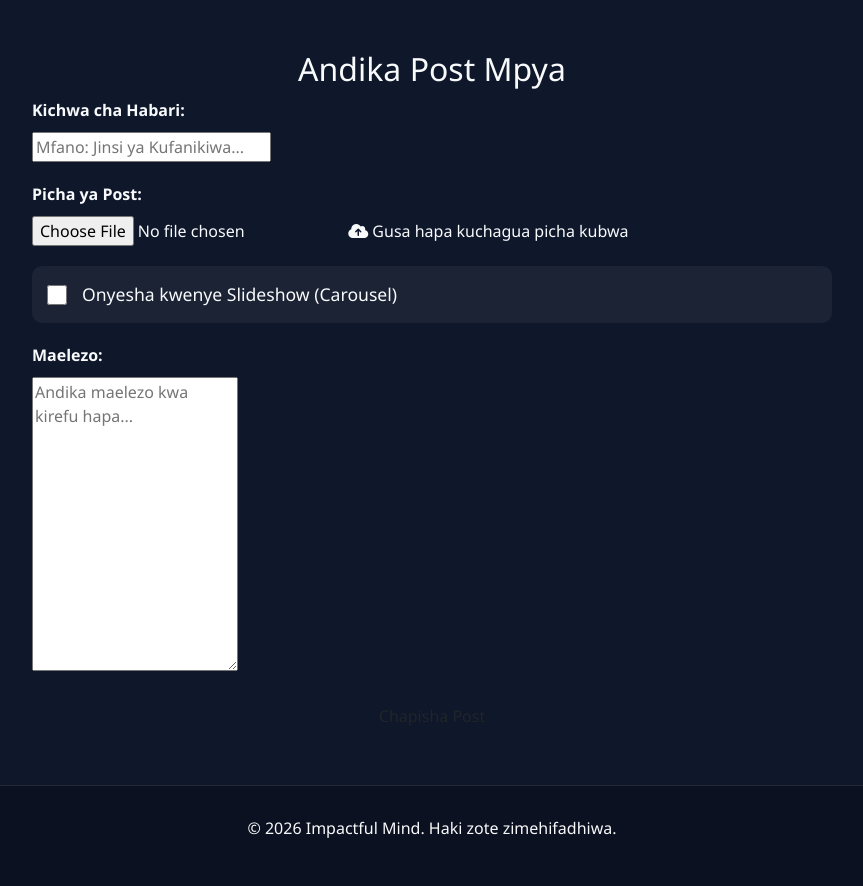
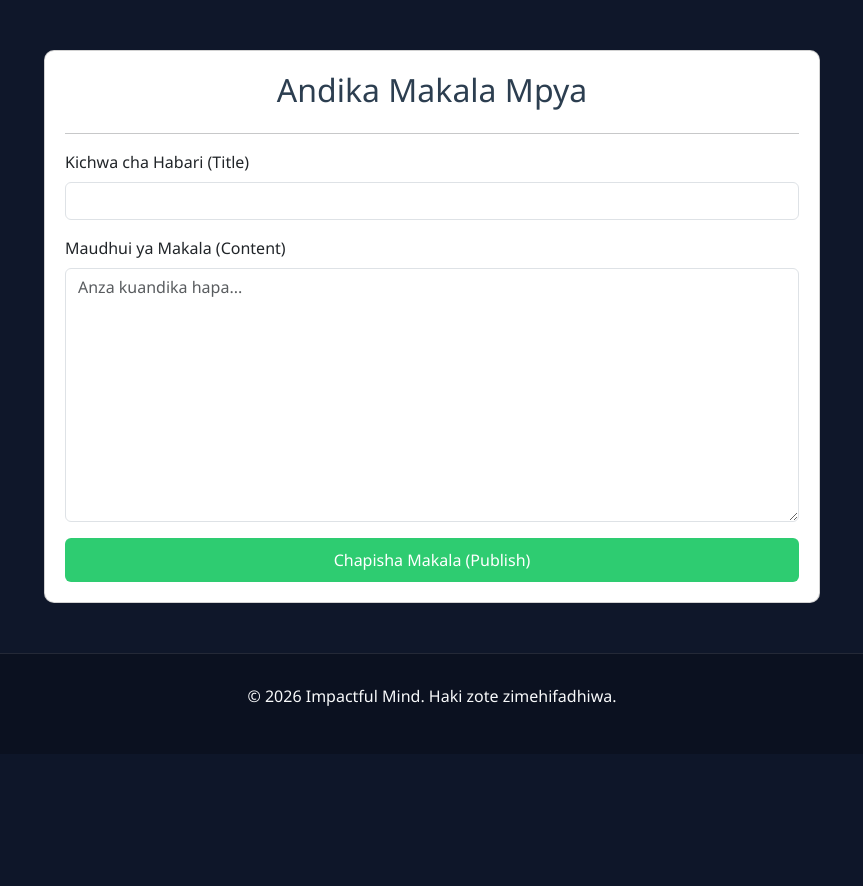
Before and after one commit to abdondismas0-hub/impactful-mind-web, a Flask app: page /add_post in a window 1280 px wide. Shown: the part 57-943 px from the top of the page, without its empty margins (208-1071 px from the left). After the commit the page ends 763 px from the top, so only its background shows below. Run offline with Flask 3, Linux system fonts and the light colour scheme; the visitor is signed in with stand-in values (Sample User, id 1).

Commit message:
Revamp add post form with new layout and styles
Replaced the old post form with a new layout for adding articles, including updated styles and structure.

```diff
--- a/templates/add_post.html
+++ b/templates/add_post.html
@@ -1,46 +1,22 @@
 {% extends "base.html" %}
-
 {% block content %}
-<div class="glass-panel" style="max-width: 800px; margin: 50px auto;">
-    <h2 style="text-align: center; color: var(--accent);">Andika Post Mpya</h2>
-
-    <form method="POST" enctype="multipart/form-data">
-        <label style="display: block; margin: 10px 0; font-weight: bold;">Kichwa cha Habari:</label>
-        <input type="text" name="title" required placeholder="Mfano: Jinsi ya Kufanikiwa...">
-
-        <label style="display: block; margin: 20px 0 10px 0; font-weight: bold;">Picha ya Post:</label>
-
-        <!-- ENEO KUBWA LA KU-UPLOAD -->
-        <label class="upload-area">
-            <input type="file" name="image_file" accept="image/*" onchange="previewImage(event)">
-            <i class="fas fa-cloud-upload-alt upload-icon"></i>
-            <span class="upload-label" id="uploadText">Gusa hapa kuchagua picha kubwa</span>
-            <img id="imagePreview" style="max-width: 100%; max-height: 200px; margin-top: 10px; display: none; border-radius: 10px;">
-        </label>
-
-        <div style="margin: 20px 0; background: rgba(255,255,255,0.05); padding: 15px; border-radius: 10px; display: flex; align-items: center;">
-            <input type="checkbox" name="is_carousel" style="width: 20px; height: 20px; margin-bottom: 0; margin-right: 15px;">
-            <span style="color: var(--accent); font-size: 1.1rem;">Onyesha kwenye Slideshow (Carousel)</span>
-        </div>
-
-        <label style="display: block; margin: 10px 0; font-weight: bold;">Maelezo:</label>
-        <textarea name="content" rows="12" required placeholder="Andika maelezo kwa kirefu hapa..."></textarea>
-
-        <button type="submit" class="btn" style="width: 100%; margin-top: 20px;">Chapisha Post</button>
-    </form>
+<div class="container" style="margin-top: 50px; max-width: 800px;">
+    <div class="card" style="padding: 20px; border-radius: 10px;">
+        <h2 style="text-align: center; color: #2c3e50;">Andika Makala Mpya</h2>
+        <hr>
+        <form action="{{ url_for('add_post') }}" method="POST">
+            <div class="mb-3">
+                <label class="form-label">Kichwa cha Habari (Title)</label>
+                <input type="text" name="title" class="form-control" required>
+            </div>
+            <div class="mb-3">
+                <label class="form-label">Maudhui ya Makala (Content)</label>
+                <textarea name="content" class="form-control" rows="10" placeholder="Anza kuandika hapa..." required></textarea>
+            </div>
+            <div style="display: grid;">
+                <button type="submit" class="btn btn-success" style="background-color: #2ecc71; border: none; padding: 10px;">Chapisha Makala (Publish)</button>
+            </div>
+        </form>
+    </div>
 </div>
-
-<!-- Script ndogo ya kuonyesha picha uliyochagua kabla ya ku-upload -->
-<script>
-    function previewImage(event) {
-        var reader = new FileReader();
-        reader.onload = function(){
-            var output = document.getElementById('imagePreview');
-            output.src = reader.result;
-            output.style.display = 'block';
-            document.getElementById('uploadText').innerText = "Picha imechaguliwa!";
-        };
-        reader.readAsDataURL(event.target.files[0]);
-    }
-</script>
 {% endblock %}
```
